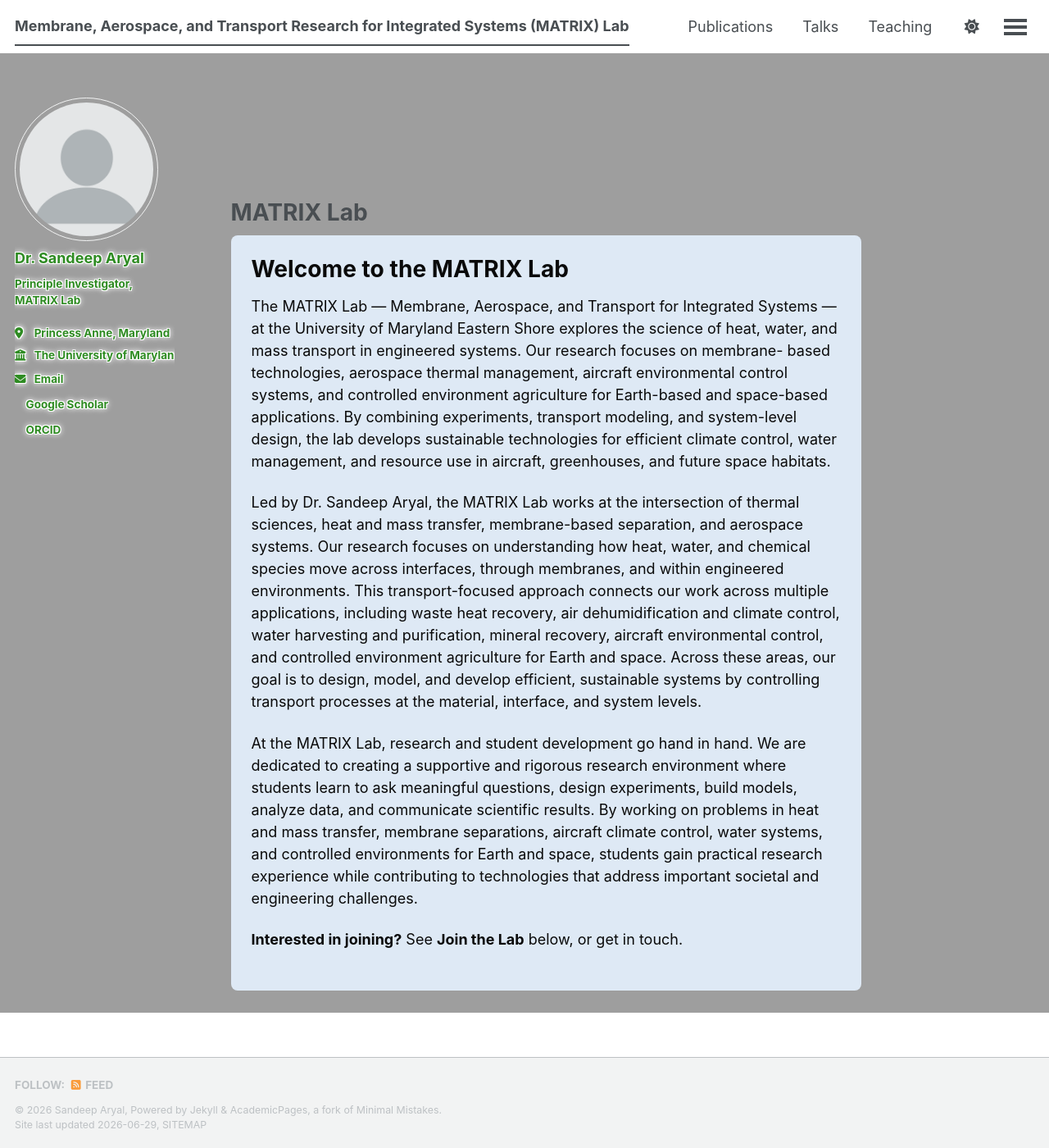
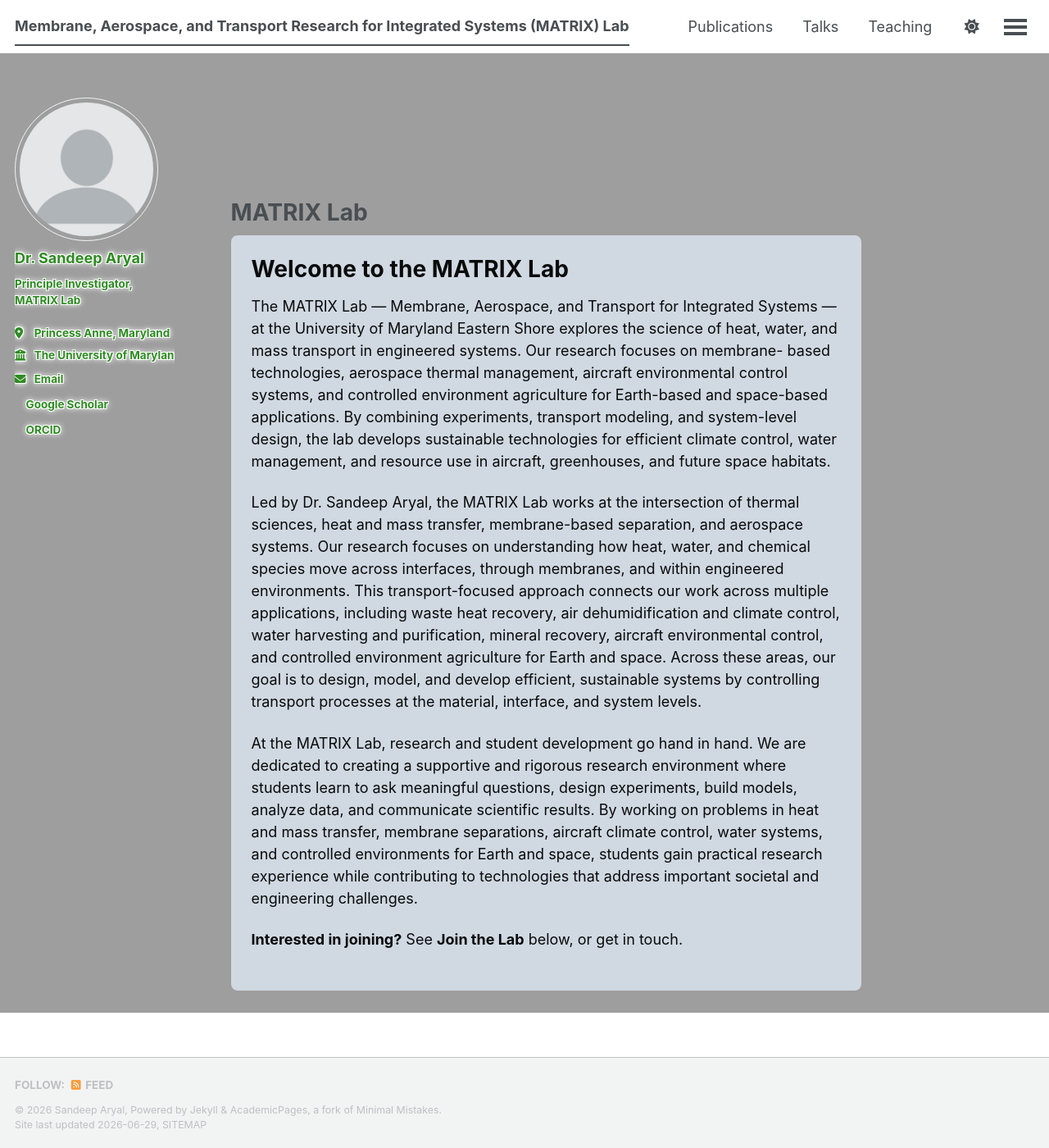
Before and after one commit to saryal111/saryal111.github.io, a Jekyll site: the page built from _pages/about.md, in a window 1280 px wide and 1400 px high, scrolled down 816 px. Shown: the whole window at 82% size. Built offline with Jekyll 4.4.1, drawn with Linux system fonts in a browser that asks for light colours; a style sheet for code colours, icons or effects is not loaded.

Commit message:
Update main.scss

```diff
--- a/assets/css/main.scss
+++ b/assets/css/main.scss
@@ -61,7 +61,7 @@ body::before {
 .archive {
   position: relative;
   z-index: 1;
-  background-color: rgba(225, 236, 248, 0.97) !important;
+  background-color: rgba(225, 236, 248, 0.75) !important;
   padding: 25px !important;
   border-radius: 8px !important;
   color: #0a0a0a !important;
```
